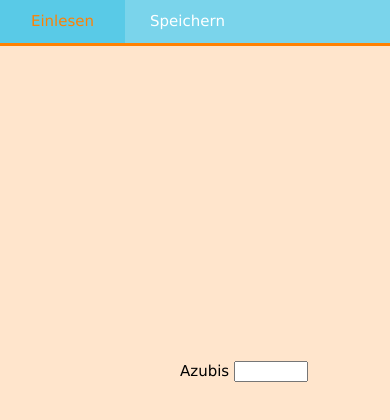
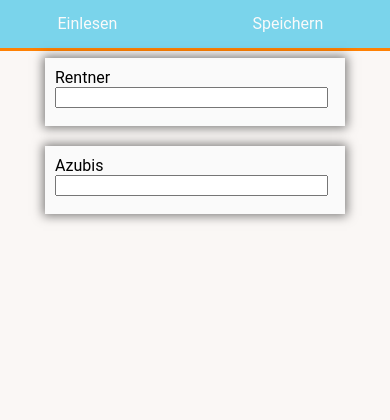
Before and after one commit to HRB-Tools/typeCatch, a website: page index.html in a window 390 px wide. Drawn offline with Linux system fonts and the light colour scheme.

Commit message:
responsive design

```diff
--- a/index.html
+++ b/index.html
@@ -1,6 +1,7 @@
 <!Doctype html>
 <html>
 <head>
+	<meta name="viewport" content="width=device-width, initial-scale=1.0, maximum-scale=1.0, user-scalable=no">
 	<title>Hello</title>
 </head>
 <body>
@@ -8,6 +9,7 @@
 	<li id='csv'>Einlesen</li>
 	<li id='save'>Speichern</li>
 </ul>
+<div class="grid">
 	<form id="rentner">
 		<label>Rentner</label>
 		<input type="number">
@@ -16,6 +18,7 @@
 		<label>Azubis</label>
 		<input type="number">
 	</form>
+</div>
 <link rel="stylesheet" href="styles.css">
 <script src="build/bundle.js"></script>
 </body>
--- a/styles.css
+++ b/styles.css
@@ -1,112 +1,85 @@
 
- /*body { background-color: #EAE7E5; } */
-@media all {
-    li.disabled {pointer-events: none;opacity: 0.6;}
-    li:hover {color: #ff8103;cursor: pointer;background-color: #59cae7;}
-    ul {width: 100%;position: fixed;top: 0;overflow: hidden;-webkit-margin-before: 0em;list-style-type: none;}.nav-bar {margin-top: 0px;background-color: #7ad4eb;width: 100%;border-bottom: solid #ff8103;padding: 0px 0px;}
-    a:hover, a:visited, a:link, a:active {color: inherit;text-decoration: none !important;}
-    a {display: block;width: 100%;height: 100%;}
-    a:visited {color: inherit;}
-    html, body {font-family: Verdana, sans-serif;font-size: 15px;line-height: 1.5; margin: 0;}
-    html {overflow-x: hidden}
+.nav-bar {
+    display: flex;
+    justify-content: center;
+    position: fixed;
+    top: 0;
+    line-height: 2;
+    list-style-type: none;
+    margin-top: 0px;
+    background-color: #7ad4eb;
+    width: 100%;
+    border-bottom: solid #ff8103;
+    padding: 0;
 }
 
- /*<editor-fold desc="Build Version p">*/
- @media ( max-aspect-ratio: 1/1 ) {
-     .orientation { left: 0%; bottom: 3%;color: white; width: 100%; font-size: calc(8pt + 0.5vw); margin: 0 auto 0 auto; text-align: center;}
-     #form { position: absolute; top: calc(40px + 10%); left: 5%; width: 90%; } input { width: 30%;}
+.nav-bar li:hover {
+    color: #ff8103;
+    cursor: pointer;
+    background-color: #59cae7;
 }
- @media ( min-aspect-ratio: 500/499 ) and ( max-aspect-ratio: 2/1 ) {
-     .orientation { left: 0%; bottom: 3%; color: midnightblue; width: 100%; font-size: calc(8pt + 0.5vw); margin: 0 auto 0 auto; text-align: center;}
-     #form { position: absolute; top: calc(100px + 5%); left: 5%; width: 140vh; max-width: 120vh} input { width: 20vh;}
+
+html, body {
+    background-color: #faf7f5;
+    font-family: Roboto, sans-serif;
+    font-size: 1rem;
+    margin: 0;
 }
- @media ( min-aspect-ratio: 500/249 ) and ( max-aspect-ratio: 4/1 ) {
-     .orientation { left: 0%; bottom: 3%; color: midnightblue; width: 100%; font-size: calc(8pt + 0.5vw); margin: 0 auto 0 auto; text-align: center;}
-     #form { position: absolute; top: calc(100px + 5%); left: 5%; width: 140vh; max-width: 100%} input { width: 40%;}
+
+.nav-bar li {
+    padding: 8px 15px;
+    color: #fafafa;
+    min-width: 80px;
+    margin: 0 auto 0 auto;
 }
- /*</editor-fold>*/
+
+.nav-bar li:hover {
+    color: #ff8103;
+    cursor: pointer;
+    background-color: #59cae7;
+}
+
+body > div {
+    margin-top: 48px;
+}
+
+.grid {
+    display: grid;
+    grid-template-columns: 1fr 1fr;
+}
+
+.grid > * {
+    margin: 10px auto;
+}
+
+@media (max-width: 639.8px) {
     #azubis, #rentner {
-     position: fixed;
-     top: 360px;
-     width: 220px;
-     overflow: auto;
+        grid-column: 1/3;
+    }
+}
+
+@media (min-width: 640px) {
+    #rentner {
+        grid-column: 1/2
     }
 
     #azubis {
-     left: 180px;
+        grid-column: 2/3
+    }
+}
+ #azubis, #rentner {
+     background-color: #fafafa;
+     -webkit-box-shadow: 0px 0px 10px 2px rgba(0, 0, 0, 0.5);
+     -moz-box-shadow: 0px 0px 10px 2px rgba(0, 0, 0, 0.5);
+     box-shadow: 0px 0px 10px 2px rgba(0, 0, 0, 0.5);
+     padding: 10px;
+     position: relative;
+     overflow: hidden;
+     width: 280px;
+     min-height: 48px;
+     height: auto;
  }
 
- #rentner {
-     left: 480px;
+form label, form input {
+    width: calc(100% - 15px);
 }
-@media ( min-resolution: 72dpi )  and ( max-resolution: 107dpi ) {
-    /* 100% */
-    body { background-color: #ffe5cc}
-    html{-ms-text-size-adjust:100%;-webkit-text-size-adjust:100%}body{margin:0}
-    li { float: left; padding: 10px 0px; border-collapse: collapse; color: #ffffff; width: 125px; max-width: 50%; text-align: center;}
-}
-@media ( min-resolution: 108dpi ) and ( max-resolution: 143dpi ) {
-    /* 140% */
-    body { background-color: #444444; }
-    html{-ms-text-size-adjust:140%;-webkit-text-size-adjust:140%}body{margin:0}
-    li { float: left; padding: 14px 0px; border-collapse: collapse; color: #ffffff; width: 175px; max-width: 50%; text-align: center;}
-}
-@media ( min-resolution: 144dpi ) and ( max-resolution: 179dpi ) {
-    /* 180% */
-    body { background-color: #ffe5cc}
-    html{-ms-text-size-adjust:180%;-webkit-text-size-adjust:180%}body{margin:0}
-    li { float: left; padding: 18px 0px; border-collapse: collapse; color: #ffffff; width: 225px; max-width: 50%; text-align: center;}
-}
-@media ( min-resolution: 180dpi ) and ( max-resolution: 215dpi ) {
-    /* 220% */
-    body { background-color: #ffe5cc}
-    html{-ms-text-size-adjust:220%;-webkit-text-size-adjust:220%}body{margin:0}
-    li { float: left; padding: 22px 0px; border-collapse: collapse; color: #ffffff; width: 275px; max-width: 50%; text-align: center;}
-}
-@media ( min-resolution: 216dpi ) and ( max-resolution: 251dpi ) {
-    /* 260% */
-    body { background-color: #ffe5cc}
-    html{-ms-text-size-adjust:260%;-webkit-text-size-adjust:260%}body{margin:0}
-    li { float: left; padding: 26px 0px; border-collapse: collapse; color: #ffffff; width: 325px; max-width: 50%; text-align: center;}
-}
-@media ( min-resolution: 252dpi ) and ( max-resolution: 287dpi ) {
-    /* 300% */
-    body { background-color: #ffe5cc}
-    html{-ms-text-size-adjust:300%;-webkit-text-size-adjust:300%}body{margin:0}
-    li { float: left; padding: 30px 0px; border-collapse: collapse; color: #ffffff; width: 375px; max-width: 50%; text-align: center;}
-}
-@media ( min-resolution: 288dpi ) and ( max-resolution: 323dpi ) {
-    /* 340% */
-    body { background-color: #ffe5cc}
-    html{-ms-text-size-adjust:340%;-webkit-text-size-adjust:340%}body{margin:0}
-    li { float: left; padding: 34px 0px; border-collapse: collapse; color: #ffffff; width: 425px; max-width: 50%; text-align: center;}
-}
-@media ( min-resolution: 324dpi ) and ( max-resolution: 359dpi ) {
-    /* 380% */
-    body { background-color: #ffe5cc}
-    html{-ms-text-size-adjust:380%;-webkit-text-size-adjust:380%}body{margin:0}
-    li { float: left; padding: 38px 0px; border-collapse: collapse; color: #ffffff; width: 475px; max-width: 50%; text-align: center;}
-}
-@media ( min-resolution: 360dpi ) and ( max-resolution: 395dpi ) {
-    /* 420% */
-    body { background-color: #ffe5cc}
-    html { -ms-text-size-adjust: 420%; -webkit-text-size-adjust: 420% }
-    li { float: left; padding: 42px 0px; border-collapse: collapse; color: #ffffff; width: 525px; max-width: 50%; text-align: center; }
-}
-@media ( min-resolution: 396dpi ) and ( max-resolution: 431dpi ) {
-    /* 460% */
-    body { background-color: #ffe5cc}
-    html { -ms-text-size-adjust: 460%; -webkit-text-size-adjust: 460% }
-    li { float: left; padding: 46px 0px; border-collapse: collapse; color: #ffffff; width: 575px; max-width: 50%; text-align: center; }
-}
-@media ( min-resolution: 432dpi ) and ( max-resolution: 467dpi ) {
-    /* 500% */
-    body { background-color: #ffe5cc}
-    html{-ms-text-size-adjust:500%;-webkit-text-size-adjust:500%}body{margin:0}
-    li { float: left; padding: 50px 0px; border-collapse: collapse; color: #ffffff; width: 625px; max-width: 50%; text-align: center;}
-}
-@media ( min-resolution: 469dpi )  {
-    body { background-color: #ffe5cc}
-    html{-ms-text-size-adjust:540%;-webkit-text-size-adjust:500%}body{margin:0}
-    li { float: left; padding: 54px 0px; border-collapse: collapse; color: #ffffff; width: 675px; max-width: 50%; text-align: center;}
-}
```
Lines whose indentation alone changed are shown as unchanged.
